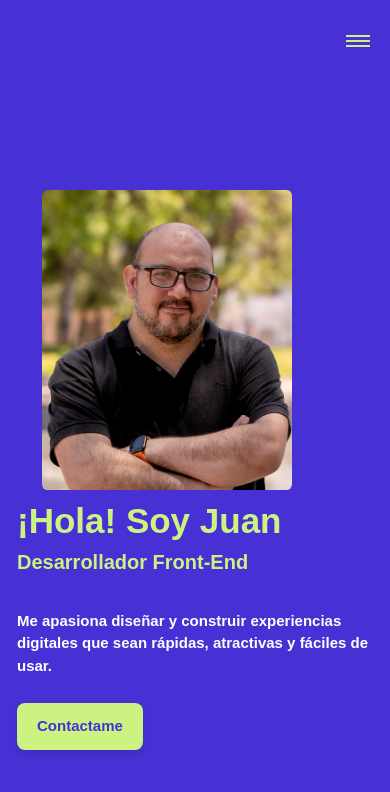
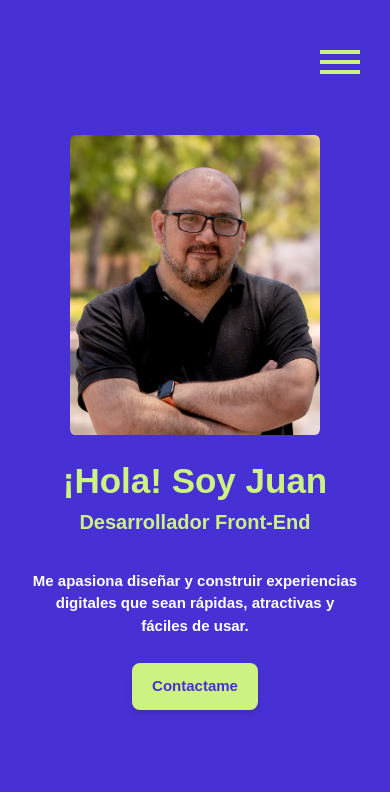
Before and after one commit to juanyn2000/portafolioDos, a Vue app: page / in a window 390 px wide. Shown: the top 792 px of the page. Built offline with nearby package versions, Linux system fonts and the light colour scheme.

Commit message:
version responsiva ajustada

```diff
--- a/src/App.vue
+++ b/src/App.vue
@@ -36,8 +36,7 @@
     <div
       class="scroll-container"
       ref="scrollContainer"
-      @wheel="handleScroll"
-      style="overflow: hidden; height: 100vh; position: relative"
+      :style="{ overflow: isSmallScreen ? 'auto' : 'hidden', height: '100vh' }"
     >
       <div class="scroll-content">
         <section
@@ -71,6 +70,7 @@ export default {
       currentSection: 0,
       isScrolling: false,
       isMenuOpen: false,
+      isSmallScreen: window.innerWidth < 768,
       sections: [
         { name: "Inicio", class: "inicio", component: "Inicio" },
         { name: "Habilidades", class: "habilidades", component: "Habilidades" },
@@ -81,10 +81,12 @@ export default {
   },
   methods: {
     navigateToSection(index) {
+      if (!this.isSmallScreen) {
         const section = this.$refs.scrollContainer.children[0].children[index];
         section.scrollIntoView({ behavior: "smooth", block: "start" });
         this.currentSection = index;
         this.closeMenu();
+      }
     },
     toggleMenu(event) {
       this.isMenuOpen = event.target.checked;
@@ -93,7 +95,7 @@ export default {
       this.isMenuOpen = false;
     },
     handleScroll(event) {
-      if (this.isScrolling) return;
+      if (this.isScrolling || this.isSmallScreen) return;
       const delta = event.deltaY;
       let nextSection = this.currentSection;
       if (delta > 0) {
@@ -113,11 +115,25 @@ export default {
           this.isScrolling = false;
         }, 1000);
       }
+    },
+    checkScreenSize() {
+      this.isSmallScreen = window.innerWidth < 768;
+    }
+  },
+  mounted() {
+    window.addEventListener("resize", this.checkScreenSize);
+    if (!this.isSmallScreen) {
+      window.addEventListener("wheel", this.handleScroll);
+    }
+  },
+  beforeDestroy() {
+    window.removeEventListener("resize", this.checkScreenSize);
+    if (!this.isSmallScreen) {
+      window.removeEventListener("wheel", this.handleScroll);
     }
   }
 };
 </script>
-
 
 <style>
 /* Contenedor principal */
@@ -130,7 +146,6 @@ export default {
 /* Contenedor de las secciones */
 .scroll-container {
   position: relative;
-  overflow: hidden;
 }
 
 .scroll-content {
@@ -144,7 +159,6 @@ export default {
   font-size: 2rem;
   font-weight: bold;
   color: white;
-  height: 100vh;
 }
 
 /* Navbar */
@@ -154,14 +168,15 @@ export default {
   width: 100%;
   background: transparent;
   z-index: 1000;
+}
 
-}
 .logo {
   display: inline-block;
   color: transparent;
   font-size: 60px;
   margin-left: 10px;
 }
+
 .nav {
   width: 100%;
   height: auto;
@@ -174,14 +189,14 @@ export default {
   overflow: hidden;
   transition: max-height 0.5s ease-out, background-color 0.5s ease-out;
 }
+
 .nav-expanded {
-  background: #FBFBFB; /* Fondo blanco cuando está expandido */
+  background: #FBFBFB;
   max-height: 100%;
-
 }
 
 .menu {
-  list-style: none;
+
   display: flex;
   gap: 20px;
   flex-direction: column;
@@ -209,15 +224,15 @@ export default {
 .hamb {
   cursor: pointer;
   float: right;
-  padding: 40px 20px;
+  padding: 60px 30px;
 }
 
 .hamb-line {
   background: #CCF381;
   display: block;
-  height: 2px;
+  height: 4px;
   position: relative;
-  width: 24px;
+  width: 40px;
   z-index: 1000;
 }
 
@@ -232,11 +247,11 @@ export default {
 }
 
 .hamb-line::before {
-  top: 5px;
+  top: 10px;
 }
 
 .hamb-line::after {
-  top: -5px;
+  top: -10px;
 }
 
 .side-menu {
@@ -260,8 +275,6 @@ export default {
   transform: rotate(45deg);
   top: 0;
 }
-
-/*escritorio*/
 
 @media (min-width: 768px) {
   .contenedor-principal {
--- a/src/components/Contacto.vue
+++ b/src/components/Contacto.vue
@@ -88,7 +88,7 @@ export default {
 
 <style scoped>
 .contacto {
-  background: white;
+  background: #F9F9F9;
   display: flex;
   justify-content: center;
   align-items: center;
@@ -156,4 +156,17 @@ button:hover {
 .success-message {
   font-size: 18px;
 }
+/*pantallas pequeñas*/
+@media (max-width: 768px) {
+  .contacto {
+    min-height: 100vh;
+    width: 100%;
+    align-items: flex-start;
+  }
+.contact-container{
+ margin-top: 50px;
+  align-items: start;
+
+}
+}
 </style>
--- a/src/components/Inicio.vue
+++ b/src/components/Inicio.vue
@@ -1,9 +1,9 @@
 <template>
   <div class="inicio">
-    <div class="container">
+    <div class="container contenedor-inicio">
       <div class="left">
         <div class="img-perfil">
-            <!-- <img
+          <!-- <img
             class=""
             src="../assets/img/perfil2.jpg"
             alt="imagen de perfil"
@@ -11,9 +11,9 @@
           <img
             class=""
             src="../assets/img/perfilN.jpg"
-            alt="imagen de perfil">
+            alt="imagen de perfil"
+          />
         </div>
-
       </div>
       <div class="right">
         <p class="parafo">
@@ -36,26 +36,26 @@ export default {
 
 <style scoped>
 .inicio {
-  background:#4831D4;
+  background: #4831d4;
   display: flex;
   flex-direction: column;
   justify-content: center;
-
   color: white;
   height: 100vh;
   width: 100%;
 }
-.container {
+.contenedor-inicio {
   display: flex;
   justify-content: space-between;
   align-items: center;
   flex-direction: row;
+  margin-top: 0%;
 
   width: 100%;
   margin-top: 100px;
 }
 .left {
-  padding: 0 30px ;
+  padding: 0 30px;
   height: 100%;
   display: flex;
   justify-content: start;
@@ -63,18 +63,16 @@ export default {
   width: 100%;
   gap: 10px;
 }
-.img-perfil{
+.img-perfil {
   border-radius: 2%;
   height: 500px;
   width: 350px;
-
 }
 img {
   border-radius: 2%;
   height: 100%;
   width: 100%;
   object-fit: cover;
-
 }
 
 /*seccion derecha*/
@@ -96,12 +94,12 @@ img {
 .nombre {
   font-size: 60px;
   font-weight: bold;
-  color: #CCF381;
+  color: #ccf381;
 }
 .subtitulo {
   display: block;
   font-size: 35px;
-  color: #CCF381;
+  color: #ccf381;
   height: 40px;
 }
 .button {
@@ -119,37 +117,59 @@ img {
   cursor: pointer;
 }
 .btn-contacto {
-  background-color: #CCF381;
-  color: #4831D4;
+  background-color: #ccf381;
+  color: #4831d4;
 }
 .btn-contacto:hover {
   box-shadow: 0 6px 8px rgba(0, 0, 0, 0.2);
   font-size: 20px;
   padding: 10px 16px;
 }
+/*pantallas pequeñas*/
 @media (max-width: 768px) {
-  .container {
+  .inicio {
     display: flex;
     flex-direction: column;
+    justify-content: center;
+    color: white;
+    min-height: 100vh;
+    width: 100%;
+  }
+  .right {
+    width: auto;
+    padding: 0%;
+    margin: 20px;
+    align-items: center;
+  }
+  .left {
+    width: auto;
+    padding: 0%;
+    margin: 0%;
+  }
+  .contenedor-inicio {
+    display: flex;
+    flex-direction: column;
+    margin-top: 20px;
   }
   .parafo {
     font-size: 15px;
-    text-align: left;
+    text-align: center;
     width: 100%;
     padding-bottom: 10px;
+    align-content: center;
   }
   .nombre {
     font-size: 35px;
     font-weight: bold;
-    color: #CCF381;
+    color: #ccf381;
   }
   .subtitulo {
     display: block;
     font-size: 20px;
-    color: #CCF381;
+    color: #ccf381;
     height: 40px;
   }
-  .img-perfil{
+  .img-perfil {
     border-radius: 2%;
     height: 300px;
     width: 250px;
--- a/src/components/MisProyectos.vue
+++ b/src/components/MisProyectos.vue
@@ -49,7 +49,7 @@ export default {
           nombre: "Pokemon Adivina",
           img: "./imgProyectos/pokemon.png",
           url: "https://pokemon-adivina.vercel.app/?vercelToolbarCode=fxaKF79MszkBxPW",
-          descripcion: "Juego de adivinar el nombre de los pokemones, desarrollado con Vue.js, botstrap y pokeapi.",
+          descripcion: "Juego de adivinar el nombre del pokemon, desarrollado con Vue.js, botstrap y pokeapi. usando css para animaciones",
         },
         {
           nombre: "Super Héroes",
@@ -134,6 +134,7 @@ export default {
   color: white;
 }
 .card {
+  background: #F9F9F9;
   border: 1px solid white;
   border-radius: 10px;
   overflow: hidden;
@@ -161,17 +162,57 @@ export default {
   padding: 15px;
 }
 
-.card-title {
-  font-size: 1.2rem;
-  margin: 10px 0 5px;
-  color: #4831d4;
-}
+/* Pantallas pequeñas */
+@media (max-width: 768px) {
+  .proyectos {
+    min-height: 100vh;
 
-.card-description {
-  font-size: 0.9rem;
-  margin-bottom: 10px;
-  color: #eaeaea;
+  }
+
+  .contenedor-proyectos {
+    flex-wrap: wrap; /* Asegura que las tarjetas se distribuyan en filas */
+    justify-content: space-around; /* Distribución uniforme */
+    gap: 20px; /* Espaciado entre filas y columnas */
+    margin: 0;
+  }
+
+  .card {
+    width: 45%; /* Ajusta el ancho para que entren dos tarjetas por fila con un pequeño margen */
+    max-width: 45%; /* Asegura que no se exceda */
+  }
+
+  .card-img {
+
+    height: 150px; /* Ajusta la altura de las imágenes para que se vean proporcionadas */
+  }
+
+  .card-content {
+    padding: 10px; /* Reduce el espacio interno */
+  }
+
+  .card-content .card-title {
+    font-size: 16px; /* Ajusta el tamaño del título */
+  }
+
+  .card-content .card-descripcion {
+    display: none;
+  }
+
+  .descripcion {
+    align-items: center;
+    text-align: center;
+    margin-top: 20px;
+  }
+
+  .descripcion h2 {
+    font-size: 28px;
+  }
+
+  .descripcion p {
+    font-size: 16px;
+  }
 }
 
 
+
 </style>
```
Also changed, not shown: src/components/Habilidades.vue (+149 -40 lines). Lines whose indentation alone changed are shown as unchanged.
